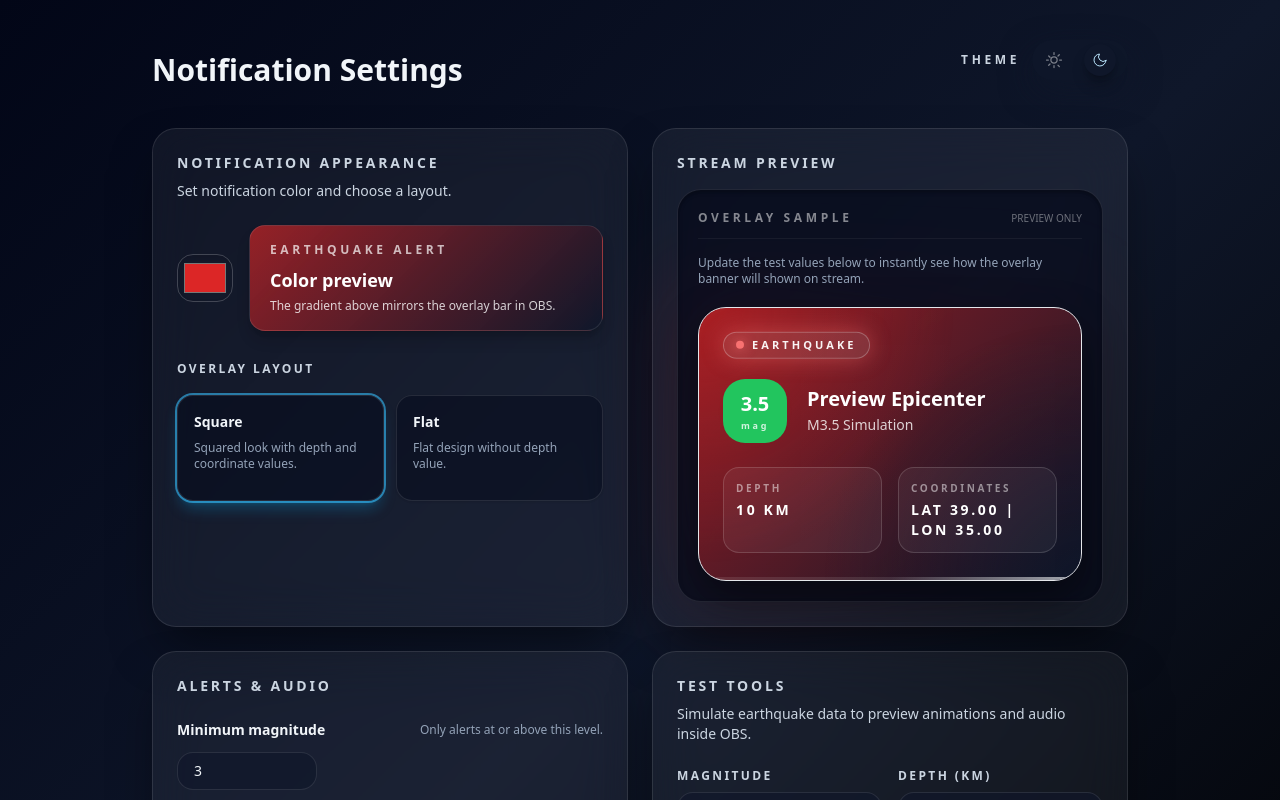
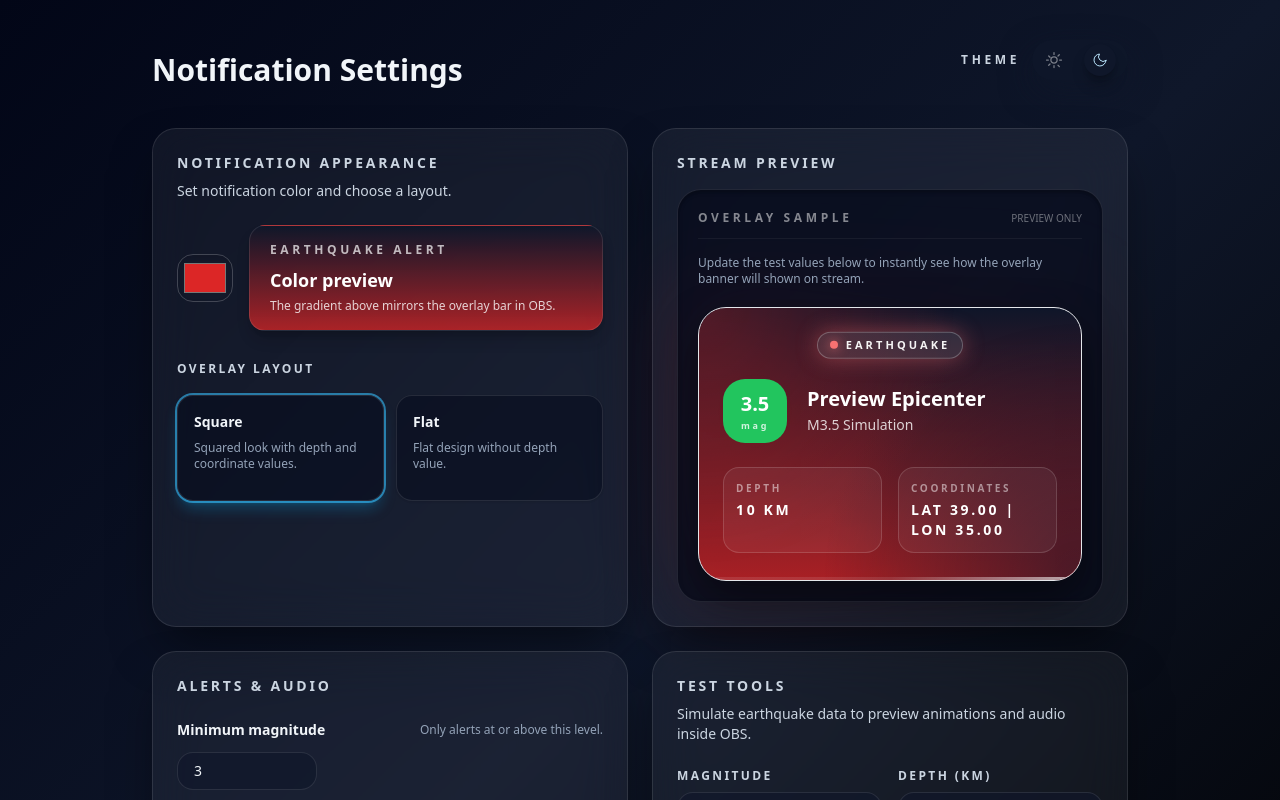
Before and after one commit to anilized/obs-earthquake-overlay, a React (Vite) app: page /#/settings in a window 1280 px wide. Shown: the top 800 px of the page. Built offline with nearby package versions, Linux system fonts and the light colour scheme.

Commit message:
adjust badge and gradient

```diff
--- a/src/pages/Settings.tsx
+++ b/src/pages/Settings.tsx
@@ -21,7 +21,7 @@ function useToast() {
     setText(t)
     setOpen(true)
     window.clearTimeout((show as any)._t)
-    ;(show as any)._t = window.setTimeout(() => setOpen(false), ms)
+      ; (show as any)._t = window.setTimeout(() => setOpen(false), ms)
   }
 
   return {
@@ -48,8 +48,8 @@ function Toast({
     kind === 'success'
       ? { accent: 'bg-emerald-500', border: 'border-emerald-400/40', ring: 'ring-emerald-400/40' }
       : kind === 'error'
-      ? { accent: 'bg-rose-500', border: 'border-rose-400/40', ring: 'ring-rose-400/40' }
-      : { accent: 'bg-sky-500', border: 'border-sky-400/40', ring: 'ring-sky-400/40' }
+        ? { accent: 'bg-rose-500', border: 'border-rose-400/40', ring: 'ring-rose-400/40' }
+        : { accent: 'bg-sky-500', border: 'border-sky-400/40', ring: 'ring-sky-400/40' }
 
   return (
     <div aria-live="polite" className="pointer-events-none fixed bottom-6 right-6 z-[2147483647]">
@@ -254,7 +254,7 @@ export default function Settings() {
 
   const { r: previewR, g: previewG, b: previewB } = hexToRgb(s.notifColor || '#dc2626')
   const previewGradient = {
-    backgroundImage: `linear-gradient(135deg, rgba(${previewR}, ${previewG}, ${previewB}, 0.65), rgba(15, 23, 42, 0.92))`,
+    backgroundImage: `linear-gradient(360deg, rgba(${previewR}, ${previewG}, ${previewB}, 0.75), rgba(15, 23, 42, 0.92))`,
   } as React.CSSProperties
   const renderCinematicPreview = () => (
     <div className="relative w-full max-w-[420px]">
@@ -269,13 +269,12 @@ export default function Settings() {
       >
         <div className="absolute inset-0 opacity-70" style={previewPattern} aria-hidden />
         <div className="relative px-6 py-6">
-          <div className="flex items-center justify-between gap-4">
+          <div className="flex justify-center mb-4">
             <span className="inline-flex items-center gap-2 rounded-full border border-white/25 bg-white/10 px-3 py-1 text-[11px] font-semibold uppercase tracking-[0.28em] text-white/95 shadow-[0_0_20px_rgba(255,38,38,0.35)] animate-[alertPulse_2s_ease-in-out_infinite]">
               <span className="h-2 w-2 rounded-full bg-[#f87171] shadow-[0_0_12px_rgba(248,113,113,0.9)]" />
               Earthquake
             </span>
           </div>
-
           <div className="mt-5 flex items-center gap-5">
             <div className="relative flex h-16 w-16 items-center justify-center">
               <span
@@ -497,8 +496,8 @@ export default function Settings() {
                 <span className="text-[10px] font-normal tracking-normal text-white/40">Preview only</span>
               </div>
               <p className="mt-4 text-xs text-slate-500 dark:text-slate-400">
-              Update the test values below to instantly see how the overlay banner will shown on stream.
-            </p>
+                Update the test values below to instantly see how the overlay banner will shown on stream.
+              </p>
               <div className="mt-5 flex justify-center">
                 {s.overlayStyle === 'flat' ? renderFlatPreview() : renderCinematicPreview()}
               </div>
```
